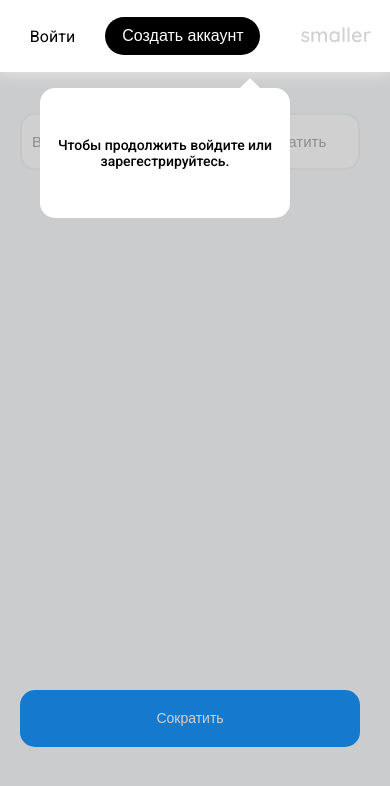
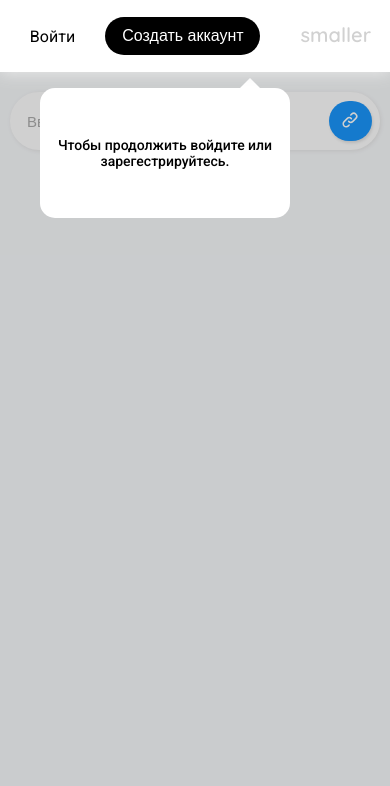
Before and after one commit to Starostinvio/short-link-creator, a React (Create React App) app: page / in a window 390 px wide. Shown: the top 786 px of the page. Built offline with nearby package versions, Linux system fonts and the light colour scheme.

Commit message:
Mobil Ui

```diff
--- a/src/components/get-short-link/index.tsx
+++ b/src/components/get-short-link/index.tsx
@@ -1,7 +1,9 @@
+import "./style.css";
 import { useAppDispatch } from "../../store/redux-hook";
 import { getShortLink } from "../../store/short-link/short-link-actions";
-import "./style.css";
 import { ReactNode, useState } from "react";
+import { CiLink } from "react-icons/ci";
+import { HiOutlineLink } from "react-icons/hi";
 
 interface GetShortLinkProps {
   token: string;
@@ -13,7 +15,6 @@ function GetShortLink({ token, children }: GetShortLinkProps) {
 
   const dispatch = useAppDispatch();
   const handleGetShortLink = () => {
-    console.log("token get-short-link", token);
     if (token) {
       dispatch(getShortLink({ url, token }));
     }
@@ -24,13 +25,28 @@ function GetShortLink({ token, children }: GetShortLinkProps) {
   };
   return (
     <div className="GetShortLink">
-      <input
+      {/* <input
         className="GetShortLink-field"
         onChange={(e) => handleGetUrl(e.target.value)}
-        placeholder="Введите ссылку, которую нужно сократить"
-      ></input>
+        placeholder="Введите ссылку"
+      ></input> */}
+      <div className="GetShortLink-field-box">
+        <input
+          className="GetShortLink-field"
+          onChange={(e) => handleGetUrl(e.target.value)}
+          placeholder="Введите ссылку"
+        ></input>
+        <div className="GetShortLink-shorten-box mobile">
+          <button
+            className="GetShortLink-shorten"
+            onClick={() => handleGetShortLink()}
+          >
+            <HiOutlineLink className="GetShortLink-shorten-icon" />
+          </button>
+        </div>
+      </div>
       <button
-        className="GetShortLink-shorten"
+        className="GetShortLink-shorten desktop"
         onClick={() => handleGetShortLink()}
       >
         Сократить
--- a/src/components/get-short-link/style.css
+++ b/src/components/get-short-link/style.css
@@ -1,3 +1,6 @@
+.mobile {
+  display: none;
+}
 .GetShortLink {
   height: 100%;
 
@@ -33,6 +36,9 @@
   color: rgb(31, 31, 44);
 }
 
+.GetShortLink-field:focus {
+  border: 2px solid rgb(26, 150, 252);
+}
 .GetShortLink-field::placeholder {
   color: rgb(173, 173, 173);
   font-size: 15px;
@@ -60,31 +66,94 @@
 }
 
 @media (max-width: 479px) {
+  .mobile {
+    display: flex;
+  }
+  .desktop {
+    display: none;
+  }
   .GetShortLink {
     flex-grow: 1;
 
-    grid-template-columns: 1fr;
-    grid-template-rows: 20% 60% 20%;
+    display: block;
     row-gap: 0px;
 
-    padding: 0px 20px;
+    padding: 20px 10px;
     margin: 0px 0px;
   }
   .GetShortLink > :not(:last-child) {
     margin-right: 0px;
   }
+
+  .GetShortLink-field-box {
+    position: relative;
+  }
   .GetShortLink-field {
     align-self: center;
+    height: 58px;
     width: 100%;
+    padding: 10px 10px 10px 15px;
+    border-radius: 30px;
+
+    box-sizing: border-box;
+    background-color: white;
+    border: 2px solid white;
+    box-shadow: 1px 1px 4px rgb(230, 230, 230);
+  }
+  .GetShortLink-field:focus {
+    font-size: 18px;
   }
   .GetShortLink > input {
     margin-bottom: 15px;
   }
+  .GetShortLink-shorten-box {
+    position: absolute;
+    top: 2px;
+    right: 2px;
+    bottom: 2px;
 
+    display: flex;
+    justify-content: center;
+    align-items: center;
+
+    width: 15%;
+
+    /* padding: 6px 8px; */
+    padding: 7px 6px;
+
+    border-radius: 30px;
+    background: white;
+  }
   .GetShortLink-shorten {
-    grid-row: 3/4;
-    align-self: start;
     margin-right: 0px;
     width: 100%;
+    height: 100%;
+    padding: 7px;
+
+    border-radius: 100px;
+    box-shadow: 1px 2px 3px rgb(226, 226, 226);
+  }
+  .GetShortLink-shorten-icon {
+    width: 18px;
+    height: 18px;
+
+    animation-name: ButtonSpin;
+    animation-duration: 0.4s;
+    animation-timing-function: ease;
   }
 }
+
+@keyframes ButtonSpin {
+  0% {
+    transform: rotate(0deg);
+  }
+  50% {
+    transform: rotate(-15deg);
+  }
+  80% {
+    transform: rotate(10deg);
+  }
+  100% {
+    transform: rotate(0);
+  }
+}
--- a/src/components/login/style.css
+++ b/src/components/login/style.css
@@ -21,12 +21,12 @@
   color: rgb(161, 160, 161);
 }
 
-input::placeholder {
+.Login-form input::placeholder {
   font-weight: 400;
   color: rgb(173, 173, 173);
 }
 
-input:focus {
+.Login-form input:focus {
   border: 2px solid rgb(26, 150, 252);
 }
 
--- a/src/components/sign-up/style.css
+++ b/src/components/sign-up/style.css
@@ -21,13 +21,13 @@
 
   margin-bottom: 36px;
 }
-input::placeholder {
+.SignUp-form input::placeholder {
   font-weight: 400;
   color: rgb(173, 173, 173);
   font-size: 14px;
 }
 
-input:focus {
+.SignUp-form input:focus {
   border: 2px solid rgb(26, 150, 252);
 }
 .SignUp-name {
```
